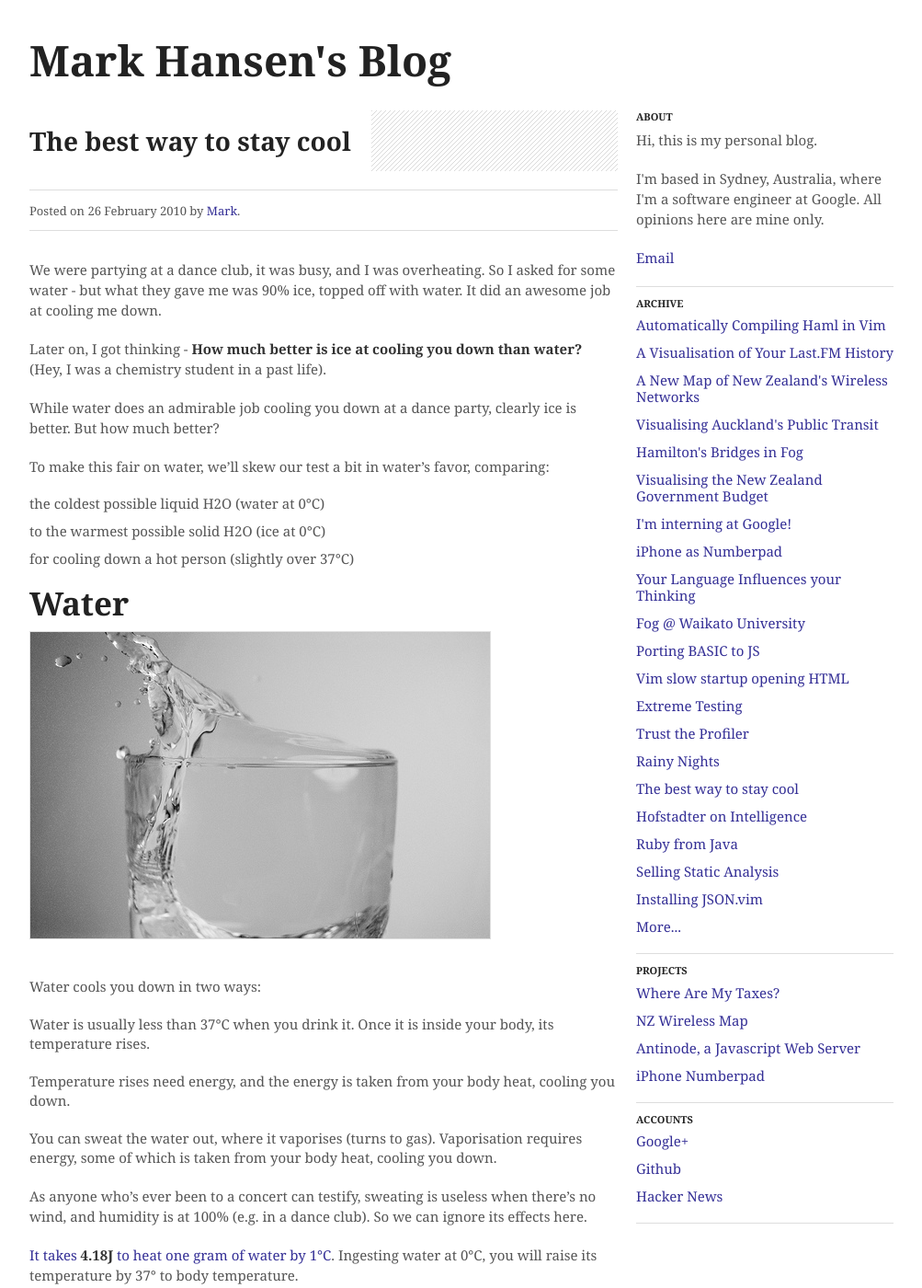
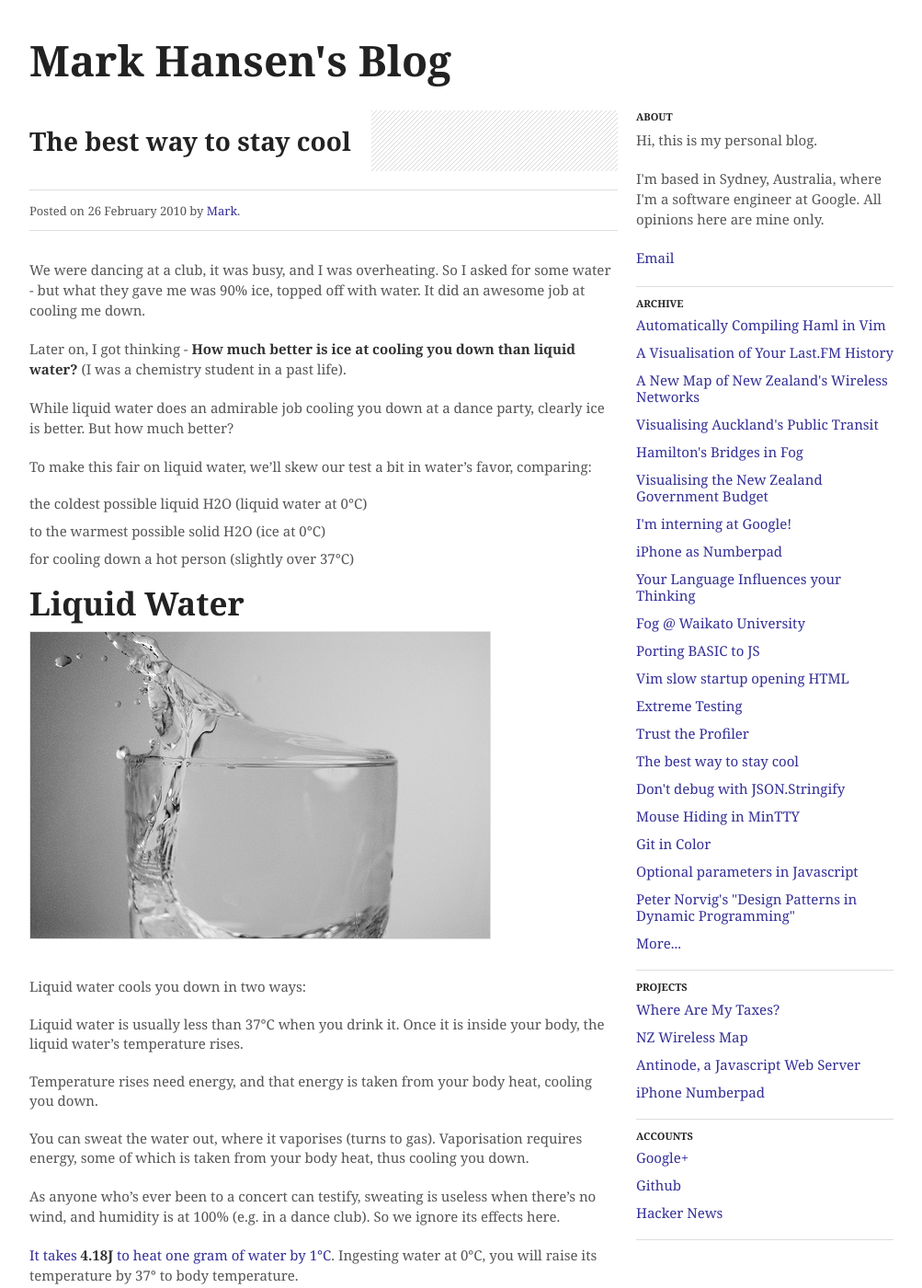
Before and after one commit to mhansen/jekyll-blog, a Jekyll site: the page built from _posts/2010-02-26-cool.markdown, in a window 1280 px wide and 1400 px high. Shown: the whole window at 92% size, without its empty margins (138-1141 px from the left). Built offline with Jekyll 4.4.1, drawn with Linux system fonts in a browser that asks for light colours; Markdown is read by kramdown in place of the engine named in the settings; comment, search, counter and statistics services are not loaded; some of the changed text lies outside the part shown.

Commit message:
update or remove many posts

```diff
--- a/_posts/2009-11-05-minix-device-driver.markdown
+++ b/_posts/2009-11-05-minix-device-driver.markdown
@@ -1,12 +1,10 @@
 ---
-title: Changing the Minix3 Bootimage
+title: Adding a device driver to Minix3 (without bricking it)
 layout: post
 description: Guide to adding new device drivers to Minix 3
 categories:
     - minix
 ---
-
-(or: how to add a device driver to Minix3 without bricking your bootimage)
 
 In this tutorial, we will duplicate the Minix memory device driver. The memory
 driver is a very small driver, and can serve as a simple working implementation
--- a/_posts/2010-01-15-dynamic-patterns.markdown
+++ b/_posts/2010-01-15-dynamic-patterns.markdown
@@ -56,6 +56,6 @@ var car = carType.createCar();
 ### Observer Pattern
 The Observer pattern calls a function somewhere when an object changes. Of
 course, this gets simpler when functions are first-class. Without first-class
-functions, observers need to inherit a common base class. With first-class
+functions, observers need to implement a common interface. With first-class
 functions, you can maintain a list of observers as a list of functions, and one
 object can observe many others easily.
--- a/_posts/2010-02-01-color-git.markdown
+++ b/_posts/2010-02-01-color-git.markdown
@@ -20,5 +20,4 @@ in red.
 
 And git's smart enough to check if the output is going to the terminal
 or to a pipe, where color codes could break things. Git only sends color
-output to the terminal, where your eyes can enjoy it. I can't see any
-reason *not* to enable color in git. Enjoy!
+output to the terminal, where your eyes can enjoy it.
--- a/_posts/2010-02-26-cool.markdown
+++ b/_posts/2010-02-26-cool.markdown
@@ -6,41 +6,41 @@ categories:
 - chemistry
 ---
 
-We were partying at a dance club, it was busy, and I was overheating. So
-I asked for some water - but what they gave me was 90% ice, topped off with
-water. It did an awesome job at cooling me down.
+We were dancing at a club, it was busy, and I was overheating. So I asked for
+some water - but what they gave me was 90% ice, topped off with water. It did
+an awesome job at cooling me down.
 
 Later on, I got thinking - **How much better is ice at cooling you down than
-water?** (Hey, I was a chemistry student in a past life).
+liquid water?** (I was a chemistry student in a past life).
 
-While water does an admirable job cooling you down at a dance party, clearly
-ice is better. But how much better?
+While liquid water does an admirable job cooling you down at a dance party,
+clearly ice is better. But how much better?
 
-To make this fair on water, we'll skew our test a bit in water's favor,
+To make this fair on liquid water, we'll skew our test a bit in water's favor,
 comparing:
 
-- the coldest possible liquid H<sub>2</sub>O (water at 0°C)
+- the coldest possible liquid H<sub>2</sub>O (liquid water at 0°C)
 - to the warmest possible solid H<sub>2</sub>O (ice at 0°C)
 - for cooling down a hot person (slightly over 37°C)
 
-## Water
+## Liquid Water
 [![Glass of water](/images/water.jpg)](http://www.flickr.com/photos/mattandkim/3969185159/)
 
-Water cools you down in two ways:
+Liquid water cools you down in two ways:
 
-- Water is usually less than 37°C when you drink it.  Once it is inside your
-  body, its temperature rises.
+- Liquid water is usually less than 37°C when you drink it. Once it is inside
+  your body, the liquid water's temperature rises.
 
-  Temperature rises need energy, and the energy is taken from your body heat,
+  Temperature rises need energy, and that energy is taken from your body heat,
   cooling you down.
 
 - You can sweat the water out, where it vaporises (turns to gas). Vaporisation
-  requires energy, some of which is taken from your body heat, cooling you
+  requires energy, some of which is taken from your body heat, thus cooling you
   down.
 
 As anyone who's ever been to a concert can testify, sweating is useless when
-there's no wind, and humidity is at 100% (e.g. in a dance club). So we can
-ignore its effects here.
+there's no wind, and humidity is at 100% (e.g. in a dance club). So we ignore
+its effects here.
 
 [It takes **4.18J** to heat one gram of water by 1°C](http://www.wolframalpha.com/input/?i=heat+capacity+of+water&a=*C.heat+capacity-_*ChemicalProperty.dflt-&a=*DPClash.ChemicalP.heat+capacity-_*SpecificHeatCapacity-). Ingesting
 water at 0°C, you will raise its temperature by 37° to body
@@ -49,27 +49,27 @@ temperature.
     4.18J/g x 37° = 155J/g
 
 The energy to heat up the water comes from your body heat, so you will lose
-**155J** per gram of water you drink.
+**155J per gram** of water you drink.
 
 ## Ice
 [![Ice cubes](/images/ice.jpg)](http://www.flickr.com/photos/stevendepolo/3072821281/)
 
-Ice melts, forming water (obviously). It takes a lot of energy to melt the
-ice - you have to partially break hydrogen bonds - one of the strongest bonds
-in chemistry.
+Ice melts, forming liquid water. It takes a lot of energy to melt the ice - you
+have to partially break hydrogen bonds - one of the strongest types of bonds in
+chemistry.
 
-[It takes **334J** to melt one gram of ice](http://www.wolframalpha.com/input/?i=enthalpy+of+fusion+of+water&a=*DPClash.ChemicalP.enthalpy+of+fusion-_*SpecificFusionHeat-). That's almost twice the energy you
-lose in heating that same gram of water from 0°C to 37°C!
+[It takes **334J** to melt one gram of ice](http://www.wolframalpha.com/input/?i=enthalpy+of+fusion+of+water&a=*DPClash.ChemicalP.enthalpy+of+fusion-_*SpecificFusionHeat-).
 
 And, once that gram of ice is melted, you're left with a gram of water at 0°.
-Which, as we've established, cools you down by **155J**.
+Which, as we've established above, cools you down by a further **155J**.
 
     melting energy + heating energy = total
     334J/g         + 155J/g         = 489J/g
 
 ## Conclusion
 Drinking one gram of 0°C water will cool you down by **155J**.
+
 Drinking one gram of ice at 0°C will cool you down by **489J**.
 
 So, **at minimum** ice cools you down **over three times as well** as water. If
-the ice is colder, or the water is warmer, ice does even better. Awesome!
+the ice is colder, or the water is warmer, ice does even better. Prefer ice!
```
Also changed, not shown: _posts/2009-10-24-dodgy-pizza.markdown (+17 -18 lines), _posts/2010-02-08-namebench.markdown (deleted, +0 -29 lines), _posts/2010-02-11-git-repo-inside-git.markdown (deleted, +0 -58 lines), _posts/2010-02-17-nz-phone-regex.markdown (deleted, +0 -72 lines), _posts/2010-02-18-vim-json.markdown (deleted, +0 -34 lines), _posts/2010-02-20-coverity.markdown (deleted, +0 -32 lines), _posts/2010-02-23-java-to-ruby.markdown (deleted, +0 -18 lines), _posts/2010-02-24-intelligence.markdown (deleted, +0 -25 lines), _posts/2010-02-27-rainy-nights.markdown (deleted, +0 -8 lines), _posts/2010-03-27-profiling.markdown (+4 -5 lines).
